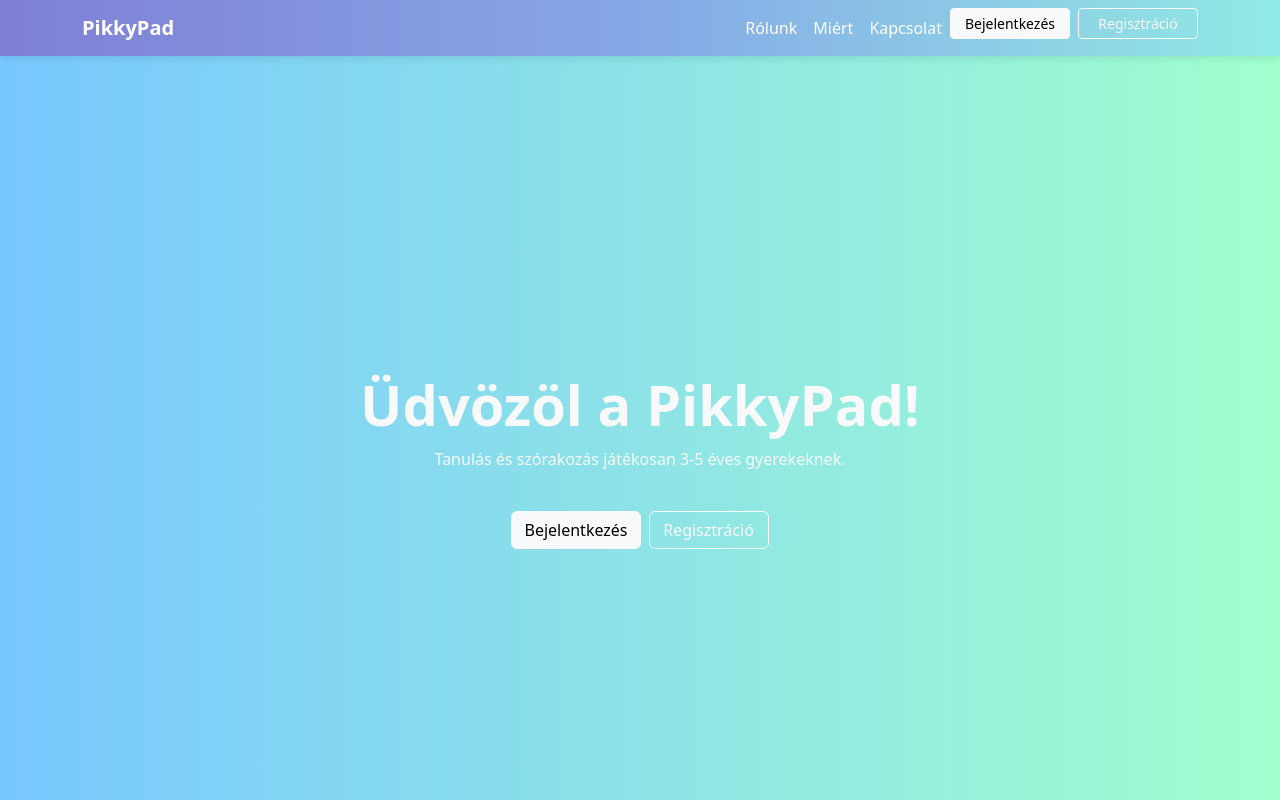
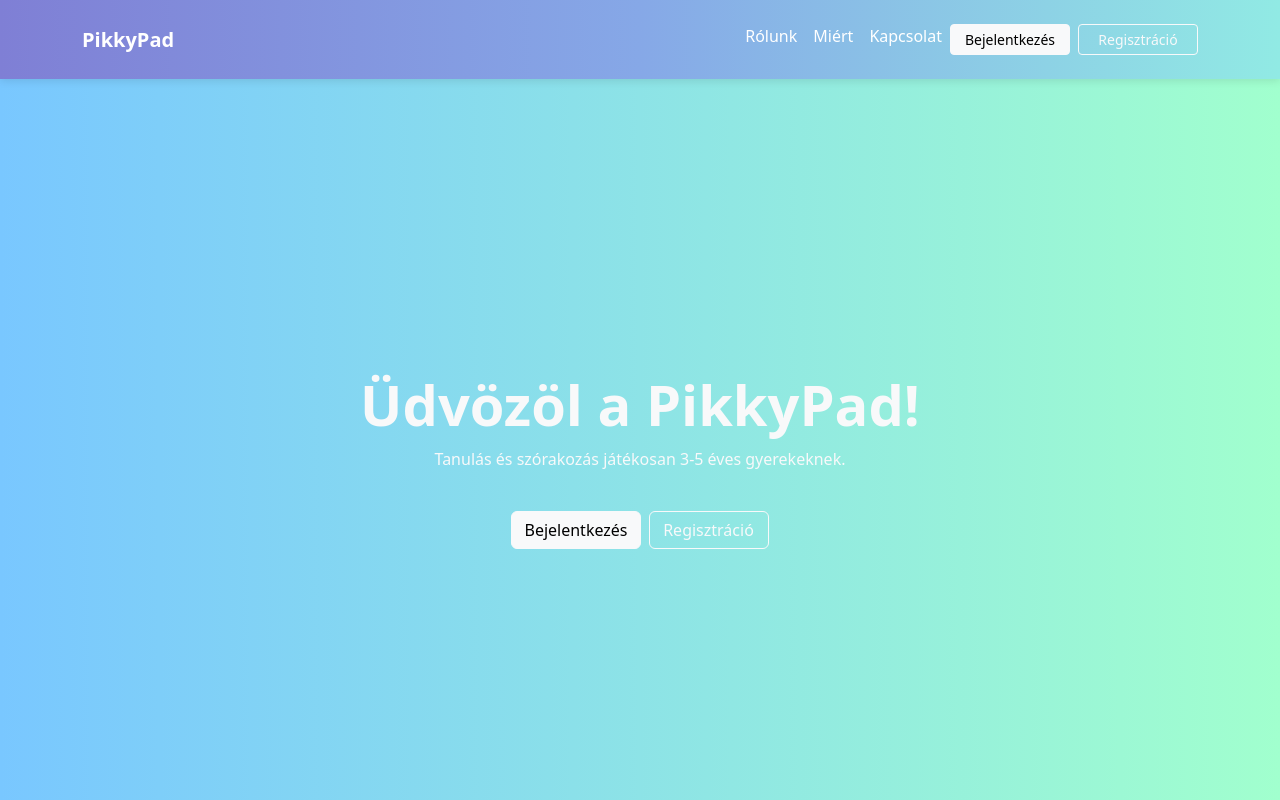
Before and after one commit to Pr1m0/pikkypad_frontend, an Angular app: page / in a window 1280 px wide. Shown: the top 800 px of the page. Built offline with nearby package versions, Linux system fonts and the light colour scheme.

Commit message:
LandingMobilMenu

```diff
--- a/src/app/pages/landing/landing.component.html
+++ b/src/app/pages/landing/landing.component.html
@@ -20,11 +20,11 @@
     </button>
     <div class="collapse navbar-collapse justify-content-end" id="navbarNav">
       <ul class="navbar-nav">
-        <li class="nav-item"><a class="nav-link text-white" href="#about">Rólunk</a></li>
-        <li class="nav-item"><a class="nav-link text-white" href="#why">Miért</a></li>
-        <li class="nav-item"><a class="nav-link text-white" href="#contact">Kapcsolat</a></li>
-        <li class="nav-item"><button class="btn btn-light btn-sm me-2" (click)="openLogin()">Bejelentkezés</button></li>
-        <li class="nav-item"><button class="btn btn-outline-light btn-sm" (click)="openRegister()">Regisztráció</button></li>
+        <li class="nav-item"><a class="nav-link text-white my-2" href="#about">Rólunk</a></li>
+        <li class="nav-item"><a class="nav-link text-white my-2" href="#why">Miért</a></li>
+        <li class="nav-item"><a class="nav-link text-white my-2" href="#contact">Kapcsolat</a></li>
+        <li class="nav-item"><button class="btn btn-light btn-sm me-2 my-3" (click)="openLogin()">Bejelentkezés</button></li>
+        <li class="nav-item"><button class="btn btn-outline-light btn-sm my-3" (click)="openRegister()">Regisztráció</button></li>
       </ul>
     </div>
   </div>
--- a/src/index.html
+++ b/src/index.html
@@ -6,6 +6,7 @@
   <base href="/">
   <meta name="viewport" content="width=device-width, initial-scale=1">
   <link rel="icon" type="image/x-icon" href="favicon.ico">
+  <script src="https://cdn.jsdelivr.net/npm/bootstrap@5.3.3/dist/js/bootstrap.bundle.min.js"></script>
 
 </head>
 <body>
```
